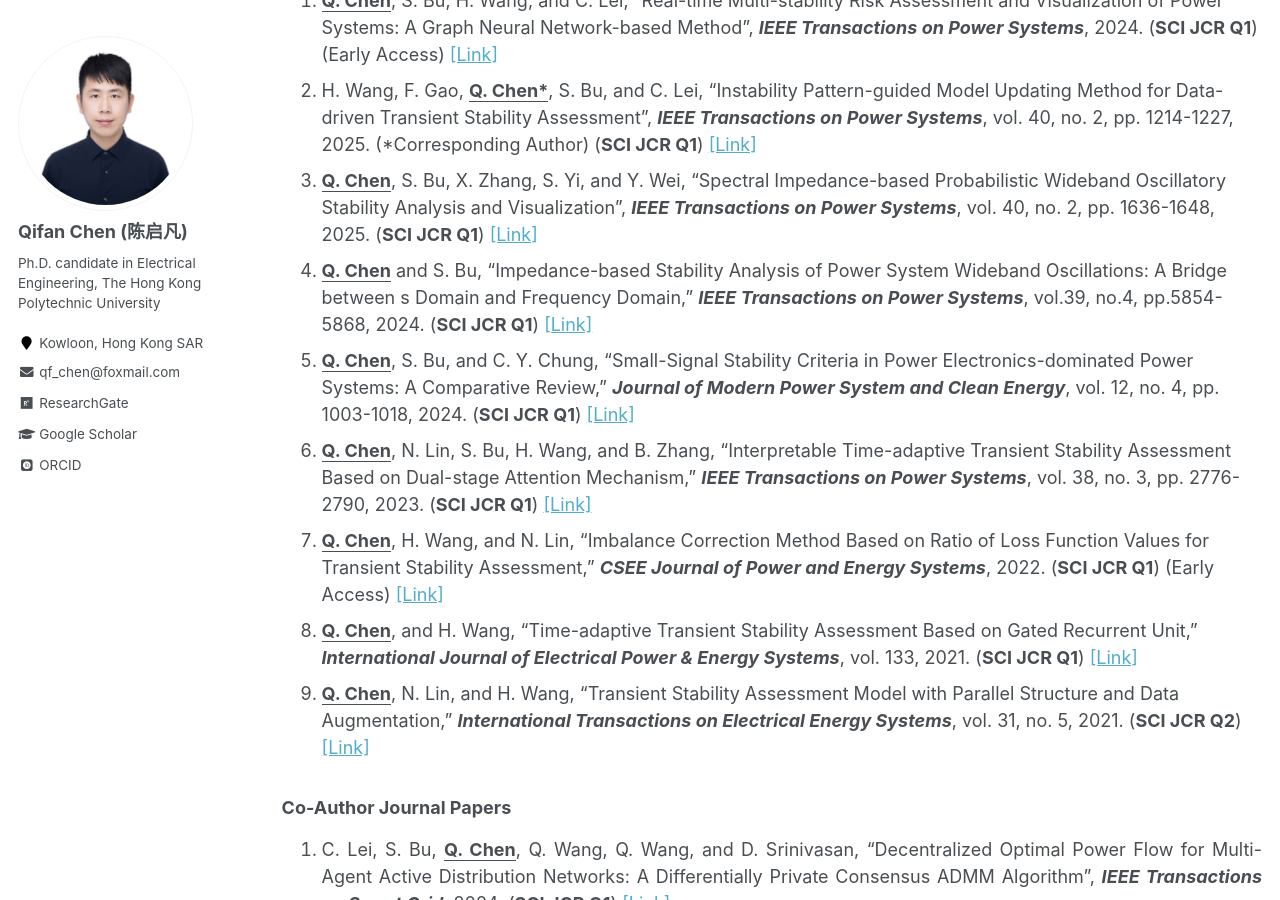
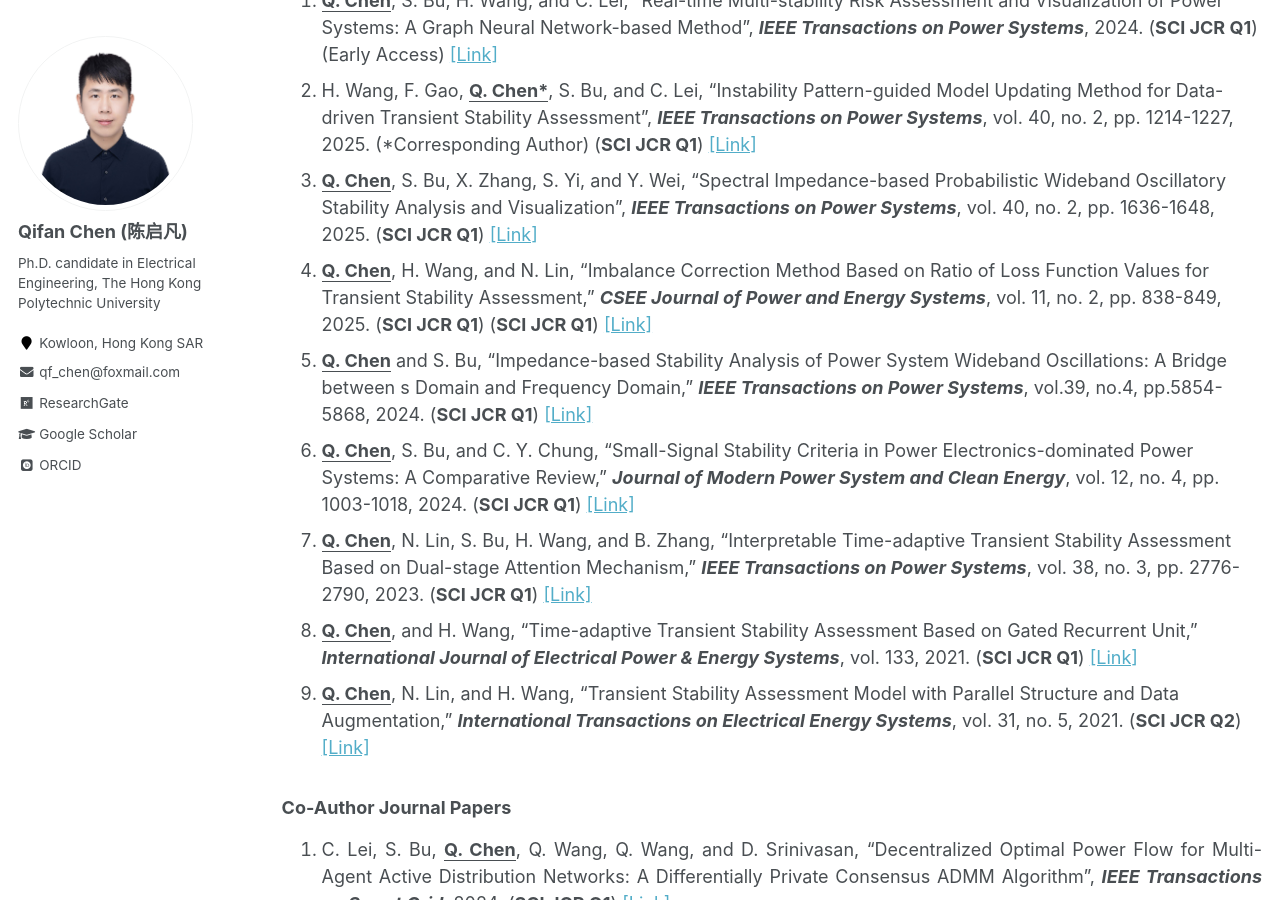
Before and after one commit to ChQf/ChQf.github.io, a Jekyll site: the page built from _pages/publications.md, in a window 1280 px wide and 900 px high, scrolled down 307 px. Built offline with Jekyll 4.4.1, drawn with Linux system fonts in a browser that asks for light colours; some web fonts are replaced.

Commit message:
Update publications.md

```diff
--- a/_pages/publications.md
+++ b/_pages/publications.md
@@ -10,10 +10,10 @@ author_profile: true
 1. **<u>Q. Chen</u>**, S. Bu, H. Wang, and C. Lei, "Real-time Multi-stability Risk Assessment and Visualization of Power Systems: A Graph Neural Network-based Method", ***IEEE Transactions on Power Systems***, 2024. (**SCI JCR Q1**) (Early Access) [[Link]](https://ieeexplore.ieee.org/abstract/document/10819251){:target="_blank"}<br>
 2. H. Wang, F. Gao, **<u>Q. Chen*</u>**, S. Bu, and C. Lei, “Instability Pattern-guided Model Updating Method for Data-driven Transient Stability Assessment”, ***IEEE Transactions on Power Systems***, vol. 40, no. 2, pp. 1214-1227, 2025. (*Corresponding Author) (**SCI JCR Q1**) [[Link]](https://ieeexplore.ieee.org/document/10599816){:target="_blank"}<br>
 3. **<u>Q. Chen</u>**, S. Bu, X. Zhang, S. Yi, and Y. Wei, "Spectral Impedance-based Probabilistic Wideband Oscillatory Stability Analysis and Visualization", ***IEEE Transactions on Power Systems***, vol. 40, no. 2, pp. 1636-1648, 2025. (**SCI JCR Q1**) [[Link]](https://ieeexplore.ieee.org/document/10582543){:target="_blank"}<br>
-4. **<u>Q. Chen</u>** and S. Bu, "Impedance-based Stability Analysis of Power System Wideband Oscillations: A Bridge between s Domain and Frequency Domain," ***IEEE Transactions on Power Systems***, vol.39, no.4, pp.5854-5868, 2024. (**SCI JCR Q1**) [[Link]](https://ieeexplore.ieee.org/document/10360322){:target="_blank"}<br>
-5. **<u>Q. Chen</u>**, S. Bu, and C. Y. Chung, "Small-Signal Stability Criteria in Power Electronics-dominated Power Systems: A Comparative Review," ***Journal of Modern Power System and Clean Energy***, vol. 12, no. 4, pp. 1003-1018, 2024. (**SCI JCR Q1**) [[Link]](https://ieeexplore.ieee.org/document/10355078){:target="_blank"}<br>
-6. **<u>Q. Chen</u>**, N. Lin, S. Bu, H. Wang, and B. Zhang, "Interpretable Time-adaptive Transient Stability Assessment Based on Dual-stage Attention Mechanism," ***IEEE Transactions on Power Systems***, vol. 38, no. 3, pp. 2776-2790, 2023. (**SCI JCR Q1**) [[Link]](https://ieeexplore.ieee.org/document/9802730){:target="_blank"}<br>
-7. **<u>Q. Chen</u>**, H. Wang, and N. Lin, "Imbalance Correction Method Based on Ratio of Loss Function Values for Transient Stability Assessment," ***CSEE Journal of Power and Energy Systems***, 2022. (**SCI JCR Q1**) (Early Access) [[Link]](https://ieeexplore.ieee.org/document/9770511){:target="_blank"}<br>
+4. **<u>Q. Chen</u>**, H. Wang, and N. Lin, "Imbalance Correction Method Based on Ratio of Loss Function Values for Transient Stability Assessment," ***CSEE Journal of Power and Energy Systems***, vol. 11, no. 2, pp. 838-849, 2025. (**SCI JCR Q1**) (**SCI JCR Q1**) [[Link]](https://ieeexplore.ieee.org/document/9770511){:target="_blank"}<br>
+5. **<u>Q. Chen</u>** and S. Bu, "Impedance-based Stability Analysis of Power System Wideband Oscillations: A Bridge between s Domain and Frequency Domain," ***IEEE Transactions on Power Systems***, vol.39, no.4, pp.5854-5868, 2024. (**SCI JCR Q1**) [[Link]](https://ieeexplore.ieee.org/document/10360322){:target="_blank"}<br>
+6. **<u>Q. Chen</u>**, S. Bu, and C. Y. Chung, "Small-Signal Stability Criteria in Power Electronics-dominated Power Systems: A Comparative Review," ***Journal of Modern Power System and Clean Energy***, vol. 12, no. 4, pp. 1003-1018, 2024. (**SCI JCR Q1**) [[Link]](https://ieeexplore.ieee.org/document/10355078){:target="_blank"}<br>
+7. **<u>Q. Chen</u>**, N. Lin, S. Bu, H. Wang, and B. Zhang, "Interpretable Time-adaptive Transient Stability Assessment Based on Dual-stage Attention Mechanism," ***IEEE Transactions on Power Systems***, vol. 38, no. 3, pp. 2776-2790, 2023. (**SCI JCR Q1**) [[Link]](https://ieeexplore.ieee.org/document/9802730){:target="_blank"}<br>
 8. **<u>Q. Chen</u>**, and H. Wang, "Time-adaptive Transient Stability Assessment Based on Gated Recurrent Unit," ***International Journal of Electrical Power & Energy Systems***, vol. 133, 2021. (**SCI JCR Q1**) [[Link]](https://doi.org/10.1016/j.ijepes.2021.107156){:target="_blank"}<br>
 9. **<u>Q. Chen</u>**, N. Lin, and H. Wang, "Transient Stability Assessment Model with Parallel Structure and Data Augmentation," ***International Transactions on Electrical Energy Systems***, vol. 31, no. 5, 2021. (**SCI JCR Q2**) [[Link]](https://doi.org/10.1002/2050-7038.12872){:target="_blank"}<br>
 
```
